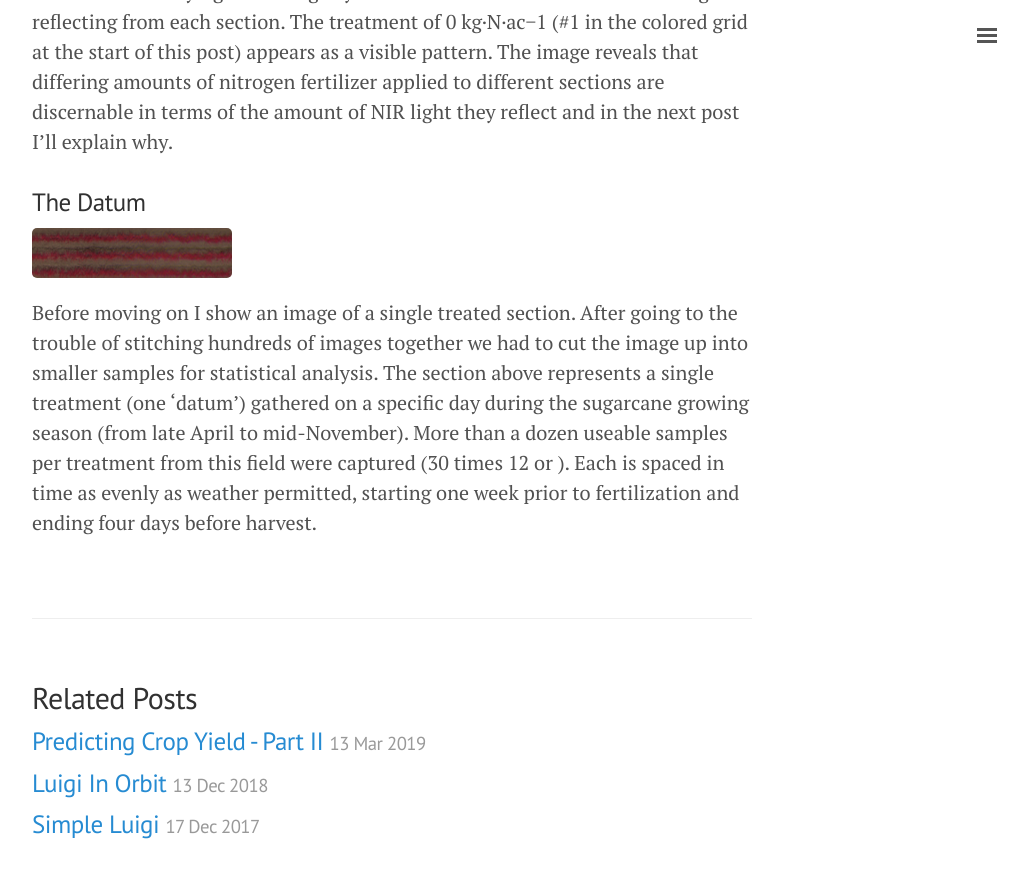
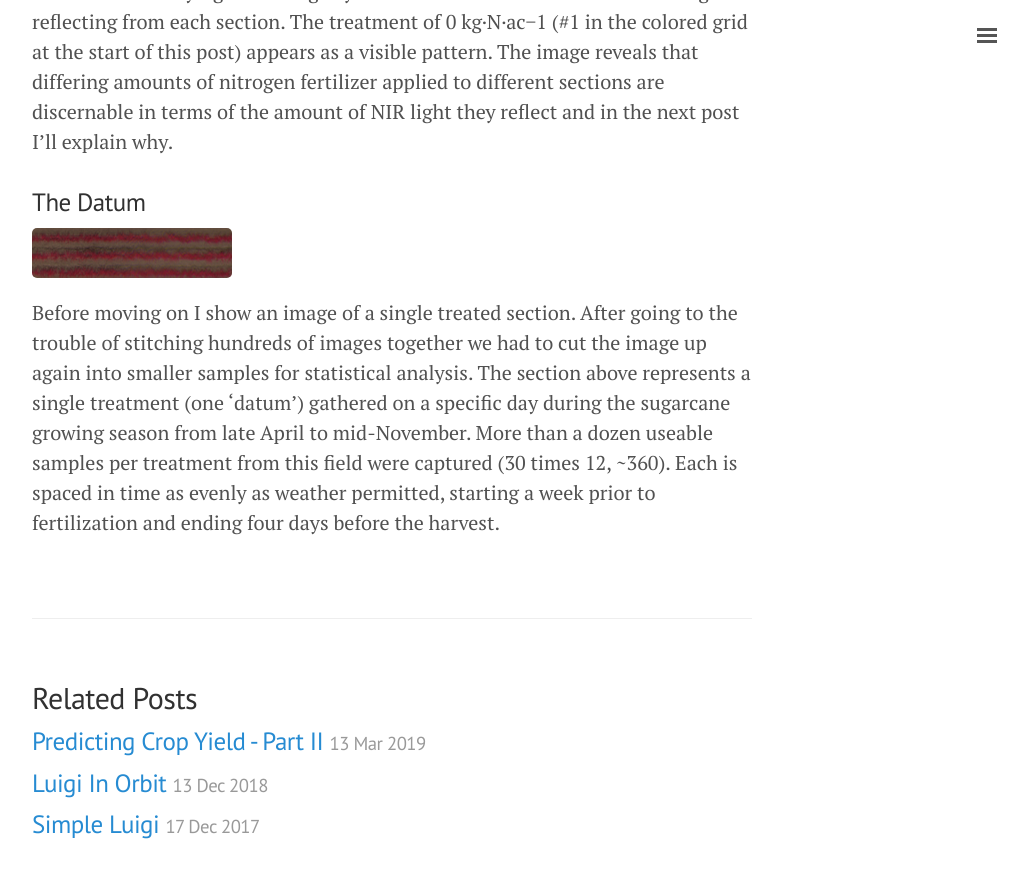
Before and after one commit to geraldmc/geraldmc.github.io, a Jekyll site: the page built from _posts/2019-05-06-predicting-yield-1.md, in a window 1280 px wide and 900 px high, scrolled down 4662 px. Shown: the top 878 px of the window, without its empty margins (248-1276 px from the left). Built offline with Jekyll 4.4.1, drawn with Linux system fonts in a browser that asks for light colours.

Commit message:
updates part 1

```diff
--- a/_posts/2019-05-06-predicting-yield-1.md
+++ b/_posts/2019-05-06-predicting-yield-1.md
@@ -65,4 +65,4 @@ A more interesting observation are the alternating shades of red visible in diff
 
 ![CIR Section 001]({{ site.url }}/assets/2017-04-25_001_3_CIR.png){:height="50px" width="200px"}
 
-Before moving on I show an image of a single treated section. After going to the trouble of stitching hundreds of images together we had to cut the image up into smaller samples for statistical analysis. The section above represents a single treatment (one 'datum') gathered on a specific day during the sugarcane growing season (from late April to mid-November). More than a dozen useable samples per treatment from this field were captured (30 times 12 or ). Each is spaced in time as evenly as weather permitted, starting one week prior to fertilization and ending four days before harvest.
+Before moving on I show an image of a single treated section. After going to the trouble of stitching hundreds of images together we had to cut the image up again into smaller samples for statistical analysis. The section above represents a single treatment (one 'datum') gathered on a specific day during the sugarcane growing season from late April to mid-November. More than a dozen useable samples per treatment from this field were captured (30 times 12, ~360). Each is spaced in time as evenly as weather permitted, starting a week prior to fertilization and ending four days before the harvest.
```
